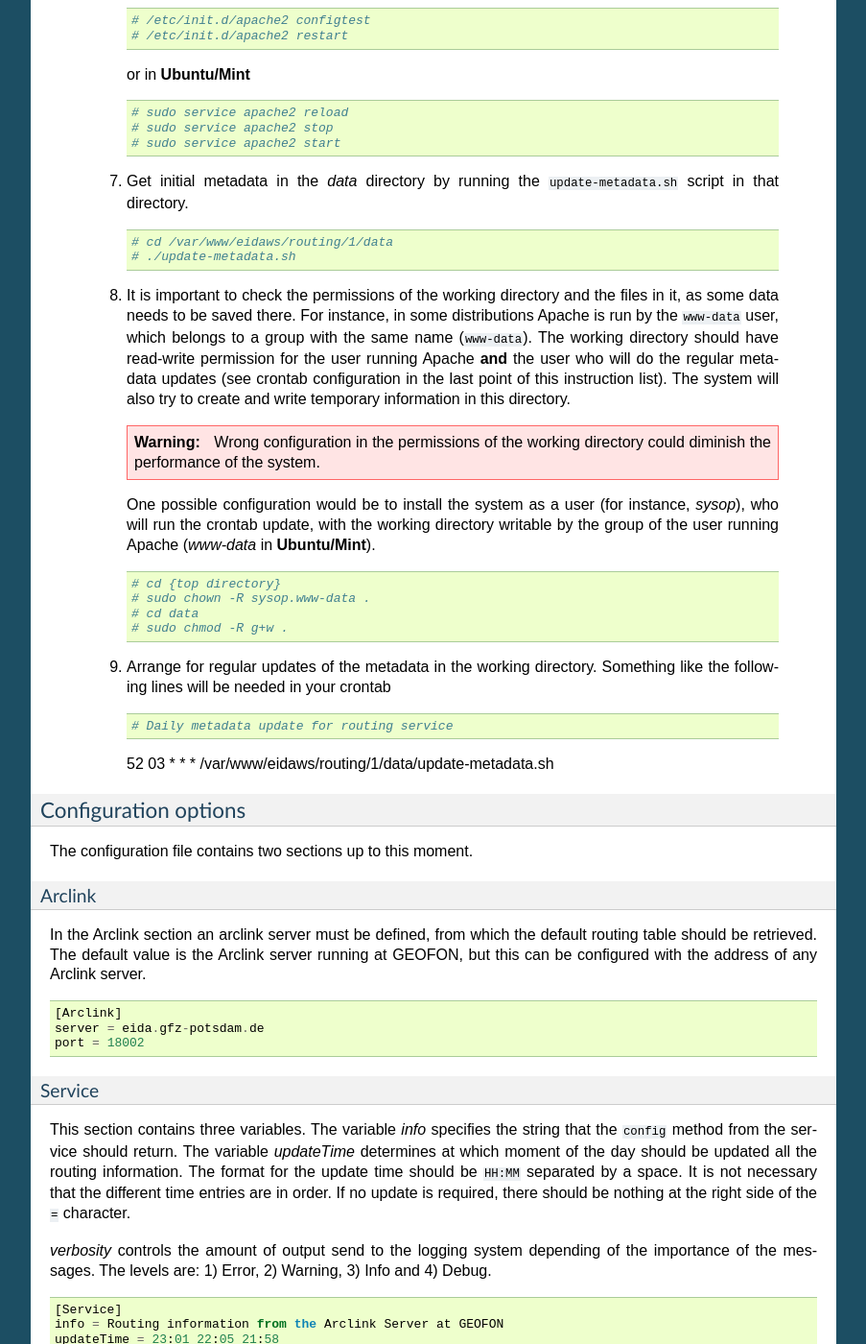
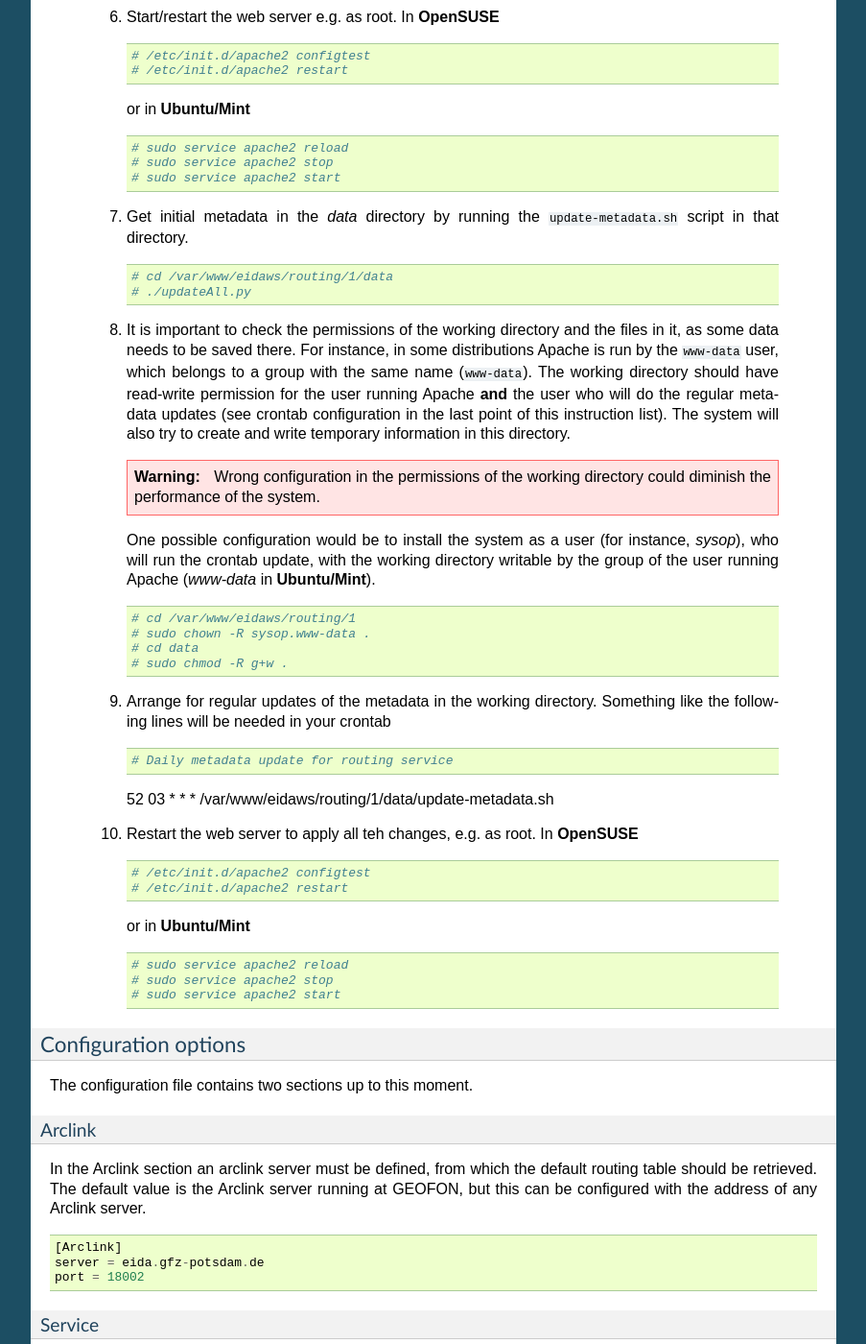
Before and after one commit to EIDA/routing, a Sphinx documentation site: the page built from doc/index.rst, in a window 1280 px wide and 1400 px high, scrolled down 1851 px. Shown: the whole window at 96% size, without its empty margins (198-1101 px from the left). Built offline with Sphinx 7.4.7, drawn with Linux system fonts in a browser that asks for light colours; some of the changed text lies outside the part shown.

Commit message:
New script to retrieve inventory and Arclink routes (SC3 independent).

```diff
--- a/doc/index.rst
+++ b/doc/index.rst
@@ -97,9 +97,10 @@ To deploy the EIDA Routing Service on an Apache2 web server using `mod_wsgi`:
 
     Change `/var/www/eidaws/routing/1` to suit your own web server's needs.
 
- #. Copy `routing.cfg.sample` to `routing.cfg`,
+ #. Change into the root directory of your installation and copy `routing.cfg.sample` to `routing.cfg`,
     or make a symbolic link ::
 
+      cd /var/www/eidaws/routing/1
       cp routing.cfg.sample routing.cfg
 
  #. Edit `routing.wsgi` and check that the paths there reflect the ones selected for your installation.
@@ -121,7 +122,7 @@ To deploy the EIDA Routing Service on an Apache2 web server using `mod_wsgi`:
  #. Get initial metadata in the `data` directory by running the ``update-metadata.sh`` script in that directory. ::
 
       # cd /var/www/eidaws/routing/1/data
-      # ./update-metadata.sh
+      # ./updateAll.py
 
  #. It is important to check the permissions of the working directory
     and the files in it, as some data needs to be saved there.
@@ -140,7 +141,7 @@ To deploy the EIDA Routing Service on an Apache2 web server using `mod_wsgi`:
     instance, `sysop`), who will run the crontab update, with the working directory writable by the group of
     the user running Apache (`www-data` in **Ubuntu/Mint**). ::
 
-    # cd {top directory}
+    # cd /var/www/eidaws/routing/1
     # sudo chown -R sysop.www-data .
     # cd data
     # sudo chmod -R g+w .
@@ -150,6 +151,18 @@ To deploy the EIDA Routing Service on an Apache2 web server using `mod_wsgi`:
 
     # Daily metadata update for routing service
     52 03 * * * /var/www/eidaws/routing/1/data/update-metadata.sh
+
+ #. Restart the web server to apply all teh changes, e.g. as root. In **OpenSUSE** ::
+
+      # /etc/init.d/apache2 configtest
+      # /etc/init.d/apache2 restart
+
+    or in **Ubuntu/Mint** ::
+
+      # sudo service apache2 reload
+      # sudo service apache2 stop
+      # sudo service apache2 start
+
 
 .. _configuration-options-extra:
 
```
Also changed, not shown: 2 other files.
